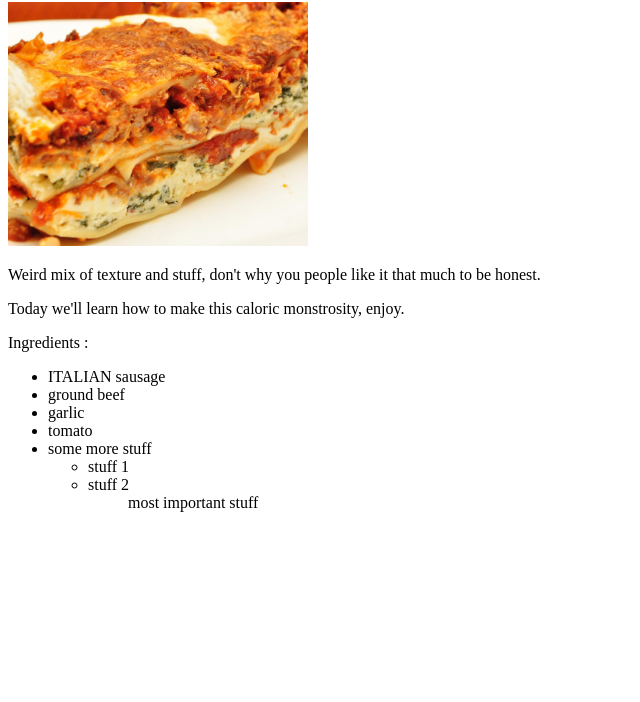
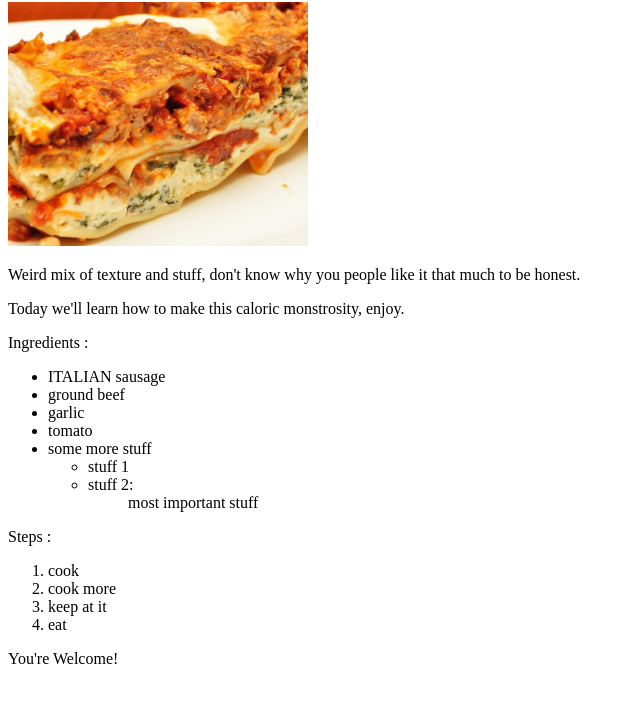
Before and after one commit to Mahmoud-AlHajHasan/odin-recipes, a plain HTML site: page pg/recipes/lasagna.html in a window 1280 px wide. Shown: the part 78-780 px from the top of the page, without its empty margins (0-640 px from the left). Drawn offline with Linux system fonts and the light colour scheme.

Commit message:
Add steps to lasagna.html & fix typo at first <p>

```diff
--- a/pg/recipes/lasagna.html
+++ b/pg/recipes/lasagna.html
@@ -7,7 +7,7 @@
 <body>
   <h1>Lasagna</h1>
   <p><img src="../../img/lasagna.jpg" width="300" alt="wtf"></p>
-  <p>Weird mix of texture and stuff, don't why you people like it that much to be honest.</p>
+  <p>Weird mix of texture and stuff, don't know why you people like it that much to be honest.</p>
   <p>Today we'll learn how to make this caloric monstrosity, enjoy.</p>
   <p>Ingredients :</p>
   <ul>
@@ -18,10 +18,19 @@
     <li>some more stuff
       <ul>
         <li>stuff 1</li>
-        <li>stuff 2</li>
+        <li>stuff 2:</li>
         <dd>most important stuff</dd>
       </ul>
     </li>
   </ul>
+  <p>Steps :</p>
+  <ol>
+    <li>cook</li>
+    <li>cook more</li>
+    <li>keep at it</li>
+    <li>eat</li>
+  </ol>
+
+  <p>You're Welcome!</p>
 </body>
 </html>
```
